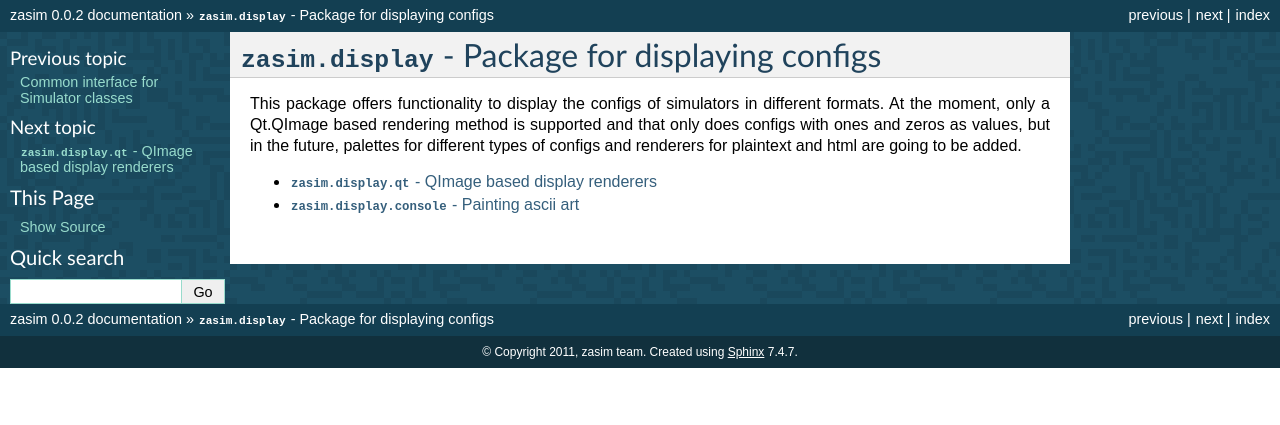
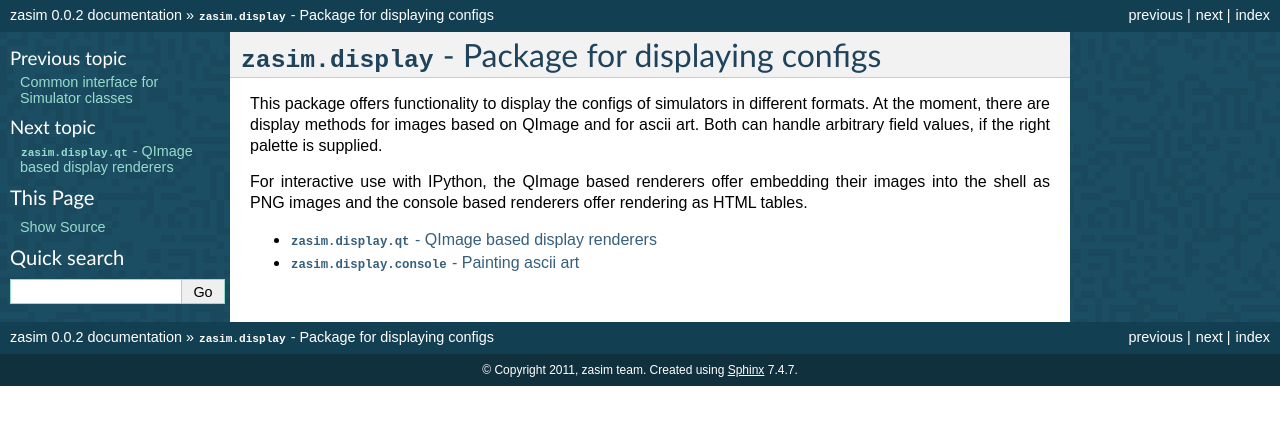
Before and after one commit to timo/zasim, a Sphinx documentation site: the page built from docs/display.rst, in a window 1280 px wide. Shown: the top 425 px of the page. Built offline with Sphinx 7.4.7, drawn with Linux system fonts in a browser that asks for light colours; formulas are drawn with MathJax 3.

Commit message:
the module documentation for zasim.display was out of date.

```diff
--- a/docs/display.rst
+++ b/docs/display.rst
@@ -4,10 +4,13 @@
 =====================================================
 
 This package offers functionality to display the configs of simulators in
-different formats. At the moment, only a Qt.QImage based rendering method
-is supported and that only does configs with ones and zeros as values, but
-in the future, palettes for different types of configs and renderers for
-plaintext and html are going to be added.
+different formats. At the moment, there are display methods for images based on
+QImage and for ascii art. Both can handle arbitrary field values, if the right
+palette is supplied.
+
+For interactive use with IPython, the QImage based renderers offer embedding
+their images into the shell as PNG images and the console based renderers offer
+rendering as HTML tables.
 
 .. toctree::
 
```
